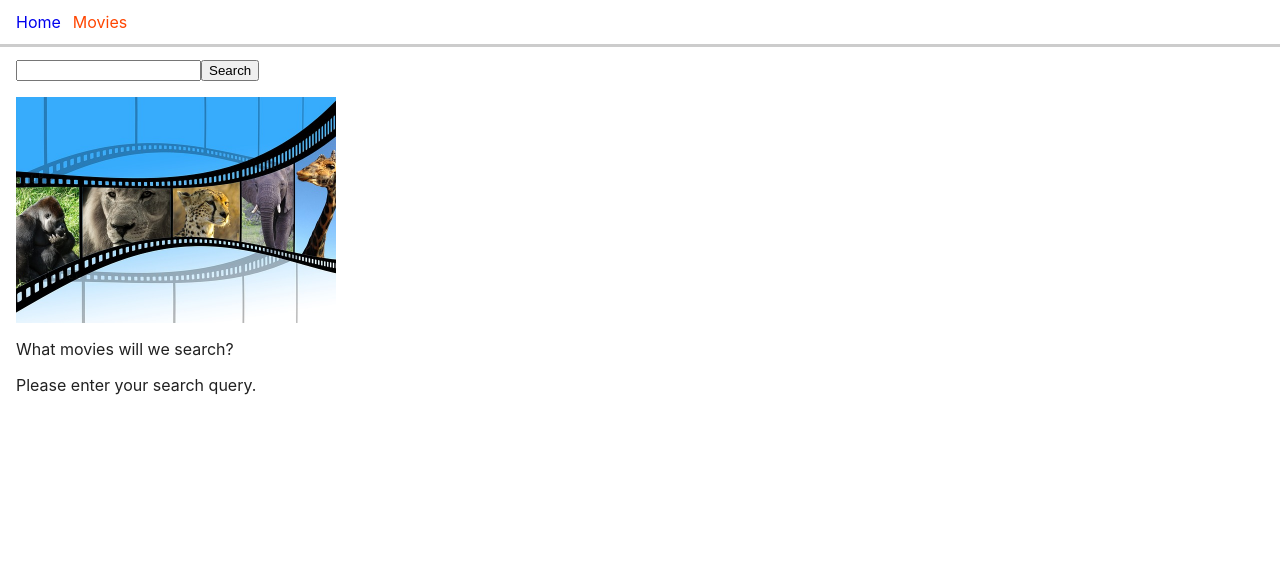
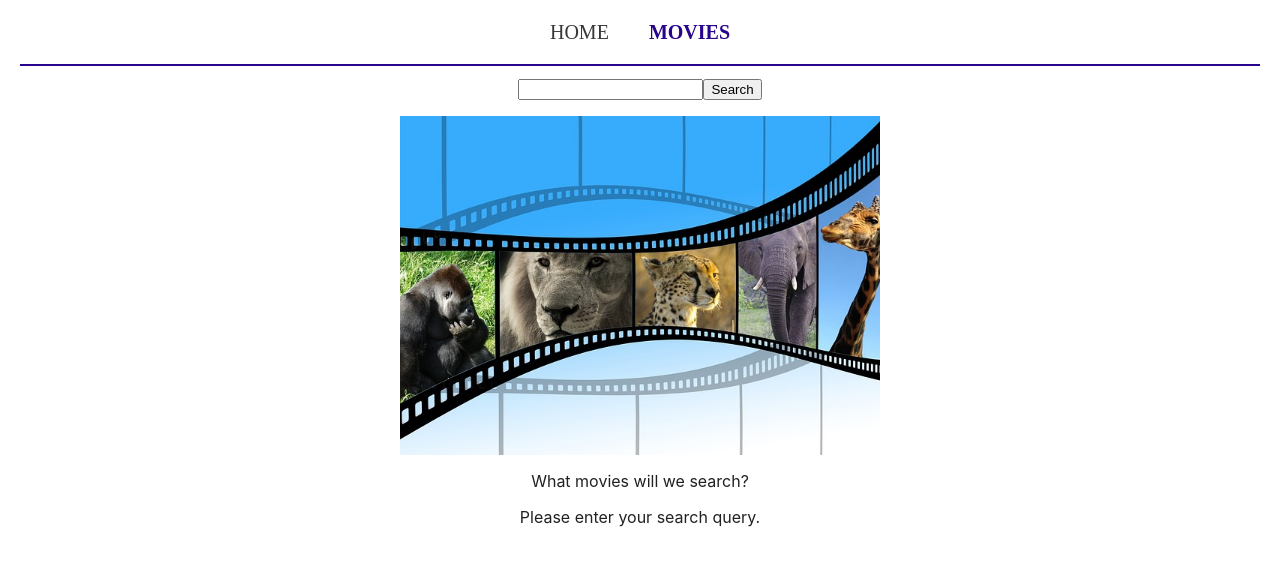
Before and after one commit to Nataly-Moskalenko/goit-react-hw-05-movies, a React (Create React App) app: page /goit-react-hw-05-movies/movies in a window 1280 px wide. Shown: the top 566 px of the page. Built offline with nearby package versions, Linux system fonts and the light colour scheme.

Commit message:
adds styles to home and movieDetails

```diff
--- a/src/components/layout/Layout.jsx
+++ b/src/components/layout/Layout.jsx
@@ -1,16 +1,34 @@
 import { NavLink, Outlet } from 'react-router-dom';
 import { Suspense } from 'react';
 import css from './Layout.module.css';
+import { ImSpinner } from 'react-icons/im';
 
 export default function Layout() {
   return (
     <div>
       <nav className={css.nav}>
-        <NavLink className={(navData) => (navData.isActive ? css.active : css.link)} to="/">Home</NavLink>
-        <NavLink className={(navData) => (navData.isActive ? css.active : css.link)} to="/movies">Movies</NavLink>
+        <NavLink
+          className={navData => (navData.isActive ? css.active : css.link)}
+          to="/"
+        >
+          Home
+        </NavLink>
+        <NavLink
+          className={navData => (navData.isActive ? css.active : css.link)}
+          to="/movies"
+        >
+          Movies
+        </NavLink>
       </nav>
       <main>
-        <Suspense fallback={<div>Loading...</div>}>
+        <Suspense
+          fallback={
+            <div className={css.loader}>
+              <span className={css.loaderSpan}>Loading...</span>
+              <ImSpinner className={css.loaderIcon} />
+            </div>
+          }
+        >
           <Outlet />
         </Suspense>
       </main>
--- a/src/components/layout/Layout.module.css
+++ b/src/components/layout/Layout.module.css
@@ -1,4 +1,4 @@
-.nav {
+/* .nav {
   padding: 12px 16px;
   display: flex;
   gap: 12px;
@@ -12,4 +12,62 @@
 
 .link {
   text-decoration: none;
+} */
+
+.nav {
+  margin: 0 20px;
+  padding-top: 20px;
+  padding-bottom: 20px;
+  border-bottom: 2px solid #28048d;
+  display: flex;
+  gap: 40px;
+  justify-content: center;
 }
+
+.active {
+  font-weight: 700;
+  color: #28048d;
+  text-decoration: none;
+  font-family: 'Montserrat';
+  font-size: 20px;
+  line-height: 24px;
+  text-transform: uppercase;
+}
+
+.link {
+  text-decoration: none;
+  font-family: 'Montserrat';
+  font-weight: 500;
+  font-size: 20px;
+  line-height: 24px;
+  text-transform: uppercase;
+  color: #373737;
+}
+
+.loader {
+  margin: 120px auto;
+  text-align: center;
+}
+.loaderSpan {
+  font-family: 'Montserrat';
+  font-style: normal;
+  font-weight: 600;
+  font-size: 18px;
+  line-height: 22px;
+  text-transform: uppercase;
+  color: #373737;
+}
+
+.loaderIcon {
+  margin-top: 2px;
+  animation: spin 2s infinite linear;
+}
+
+@keyframes spin {
+  0% {
+    transform: rotate(0deg);
+  }
+  100% {
+    transform: rotate(359deg);
+  }
+}
--- a/src/pages/home/Home.jsx
+++ b/src/pages/home/Home.jsx
@@ -1,5 +1,5 @@
 import { useEffect, useState } from 'react';
-import { Link, useLocation } from 'react-router-dom';
+import { useLocation, NavLink } from 'react-router-dom';
 import apiService from 'services/apiService';
 import css from './Home.module.css';
 
@@ -22,11 +22,28 @@ export default function Home() {
 
   return (
     <div className={css.home}>
-      <h1>Tranding today</h1>
-      <ul>
+      <h1 className={css.home__title}>Today trends</h1>
+      <ul className={css.home__list}>
         {movies.map(movie => (
-          <li key={movie.id}>
-            <Link to={`movies/${movie.id}`} state={{ from: location }}>{movie.title}</Link>
+          <li key={movie.id} className={css.home__item}>
+            <div className={css.home__itemWrapper}>
+              <NavLink
+                to={`movies/${movie.id}`}
+                state={{ from: location }}
+                className={css.link}
+              >
+                {movie.poster_path && (
+                  <img
+                    className={css.home__img}
+                    src={`https://image.tmdb.org/t/p/w185/${movie.poster_path}`}
+                    alt={movie.title}
+                    width="220"
+                    // height="308"
+                  />
+                )}
+              </NavLink>
+            </div>
+            <p>{movie.title}</p>
           </li>
         ))}
       </ul>
--- a/src/pages/home/Home.module.css
+++ b/src/pages/home/Home.module.css
@@ -1,3 +1,54 @@
 .home {
   padding: 0 16px;
 }
+
+.home__list {
+  display: flex;
+  flex-wrap: wrap;
+  gap: 20px;
+  list-style: none;
+  padding: 0;
+  justify-content: center;
+}
+
+.home__item {
+  width: 240px;
+  /* height: 310px; */
+  /* border: 3px solid blue;  */
+  overflow: hidden;
+  /* padding: 30px 20px; */
+  /* transform: scale(1);
+  transition: scale 250ms cubic-bezier(0.4, 0, 0.2, 1); */
+}
+
+.home__itemWrapper {
+  width: 220px;
+  text-align: center;
+  /* height: 300px; */
+   overflow: hidden;
+  /* margin: 0 auto; */
+}
+.home__itemWrapper:hover {
+  transform: scale(1.1);
+  /* height: 300px; */
+  /* overflow: hidden;  */
+}
+
+.home__title {
+  text-align: center;
+  margin-bottom: 40px;
+}
+
+.link {
+  text-decoration: none;
+  font-family: 'Montserrat';
+  font-weight: 500;
+  font-size: 20px;
+  line-height: 24px;
+  color: #373737;
+  /* text-align: center;   */
+}
+
+.home__img {
+  margin: 0 auto;
+}
--- a/src/pages/movieDetails/MovieDetails.jsx
+++ b/src/pages/movieDetails/MovieDetails.jsx
@@ -1,5 +1,5 @@
 import { useState, useEffect, useRef, Suspense } from 'react';
-import { useParams, Link, Outlet, useLocation } from 'react-router-dom';
+import { useParams, NavLink, Outlet, useLocation } from 'react-router-dom';
 import apiService from 'services/apiService';
 import css from './MovieDetails.module.css';
 import { HiArrowLeft } from 'react-icons/hi';
@@ -26,10 +26,10 @@ export default function MovieDetails() {
   return (
     <div className={css.movieDetails}>
       <button type="button" className={css.buttonBack}>
-        <Link to={backLinkLocationRef.current} className={css.back}>
+        <NavLink to={backLinkLocationRef.current} className={css.back}>
           <HiArrowLeft size="12" />
           <span> Go back</span>
-        </Link>
+        </NavLink>
       </button>
 
       <div className={css.movie}>
@@ -37,8 +37,8 @@ export default function MovieDetails() {
           className={css.movie__img}
           src={`https://image.tmdb.org/t/p/w185/${movie.poster_path}`}
           alt={movie.title}
-          width="185"
-          height="278"
+          width="278"
+          height="417"
         />}
         <div className={css.movie__description}>
           <h1 className={css.movie__title}>{movie.title}</h1>
@@ -55,13 +55,13 @@ export default function MovieDetails() {
         </div>
       </div>
       <div className={css.add}>
-        <h3 className={css.movie__title}>Additional information</h3>
-        <ul>
+        <h3 className={css.add__title}>Additional information</h3>
+        <ul className={css.add__list}>
           <li className={css.add__item}>
-            <Link to="cast">Cast</Link>
+            <NavLink to="cast" className={css.link}>Cast</NavLink>
           </li>
           <li className={css.add__item}>
-            <Link to="reviews">Reviews</Link>
+            <NavLink to="reviews" className={css.link}>Reviews</NavLink>
           </li>
         </ul>
       </div>
--- a/src/pages/movieDetails/MovieDetails.module.css
+++ b/src/pages/movieDetails/MovieDetails.module.css
@@ -5,10 +5,18 @@
 .buttonBack {
   border-radius: 4px;
   border: 1px solid rgb(128, 128, 128, 0.3);
+  margin: 12px;
+  padding: 4px 8px;
 }
 
 .back {
   text-decoration: none;
+}
+
+.back:active,
+.back:hover{
+  font-weight: 700;
+  color: #28048d;
 }
 
 .movie {
@@ -36,3 +44,33 @@
 .add__item:first-child {
   margin-bottom: 4px;
 }
+
+.movie__img {
+  width: 278px;
+  height: 417px;
+}
+
+.link {
+  text-decoration: none;
+  font-family: 'Montserrat';
+  font-weight: 500;
+  font-size: 20px;
+  line-height: 24px;
+  color: #373737;
+}
+
+.link:hover {
+  color: #28048d;
+  font-weight: 700;
+}
+
+.add__list {
+  list-style: none;
+  display: flex;
+  gap: 60px;
+  padding: 0;
+  justify-content: center;
+}
+.add__title {
+ text-align: center;
+}
--- a/src/pages/movies/Movies.jsx
+++ b/src/pages/movies/Movies.jsx
@@ -68,14 +68,14 @@ export default function Movies() {
       )}
       {query !== '' && movies.length === 0 && (
         <div>
-          <img src={image} alt="Movie poster" width="320" />
+          <img src={image} alt="Movie poster" width="480" />
           <p>Oops, there are no movies with "{query}".</p>
           <p>Please enter new search query.</p>
         </div>
       )}
       {query === '' && (
         <div>
-          <img src={image} alt="Movie poster" width="320" />
+          <img src={image} alt="Movie poster" width="480" className={css.defaultImage} />
           <p>What movies will we search?</p>
           <p>Please enter your search query.</p>
         </div>
--- a/src/pages/movies/Movies.module.css
+++ b/src/pages/movies/Movies.module.css
@@ -1,5 +1,6 @@
 .movies {
   padding: 12px 16px;
+  text-align: center;
 }
 
 .form {
@@ -15,3 +16,11 @@
 .input:focus-visible {
   border-color: rgb(135, 135, 250);
 }
+
+.searchButton {
+  cursor: pointer;
+}
+
+.defaultImage {
+  margin: 0 auto;
+}
```
